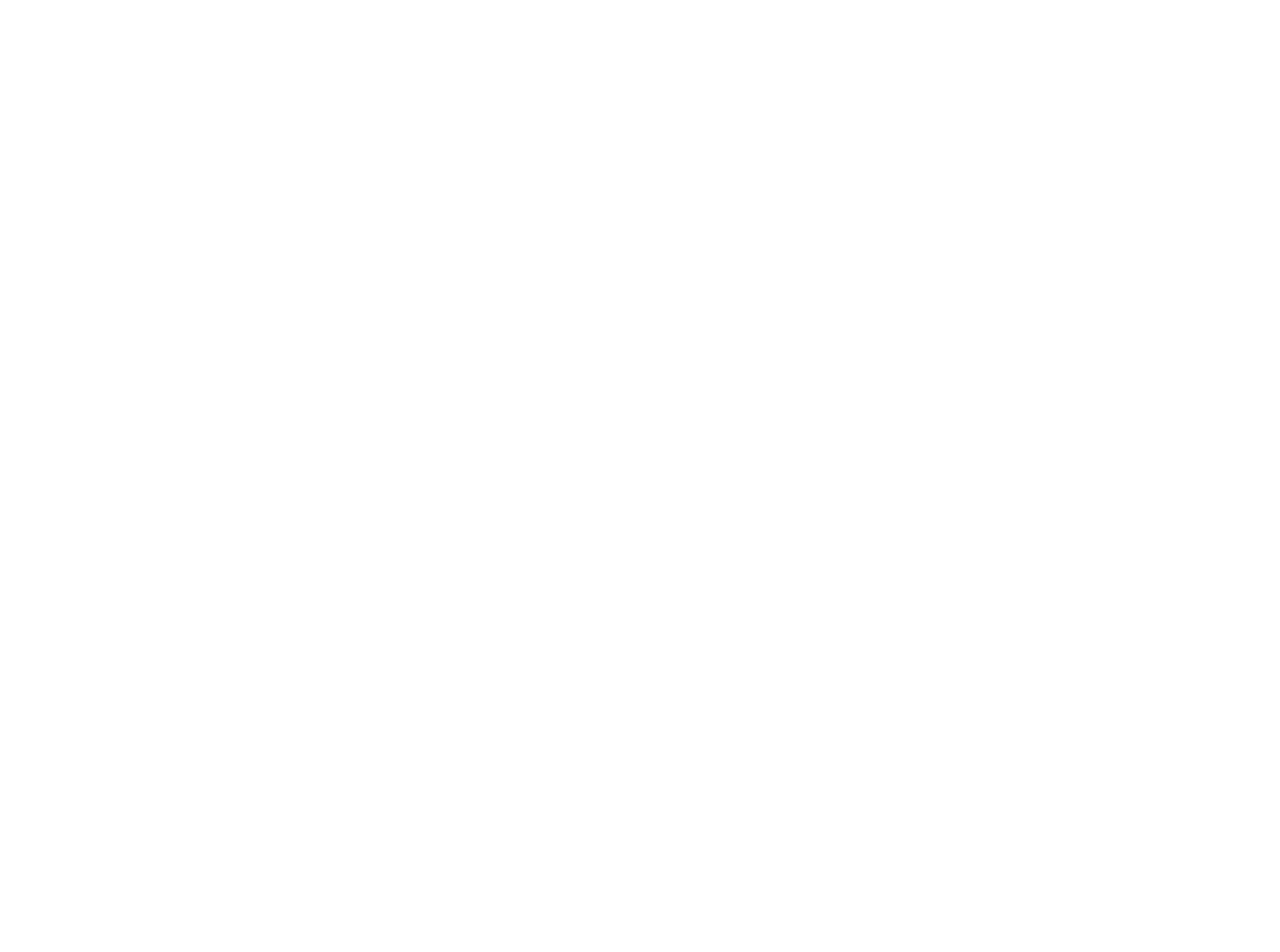
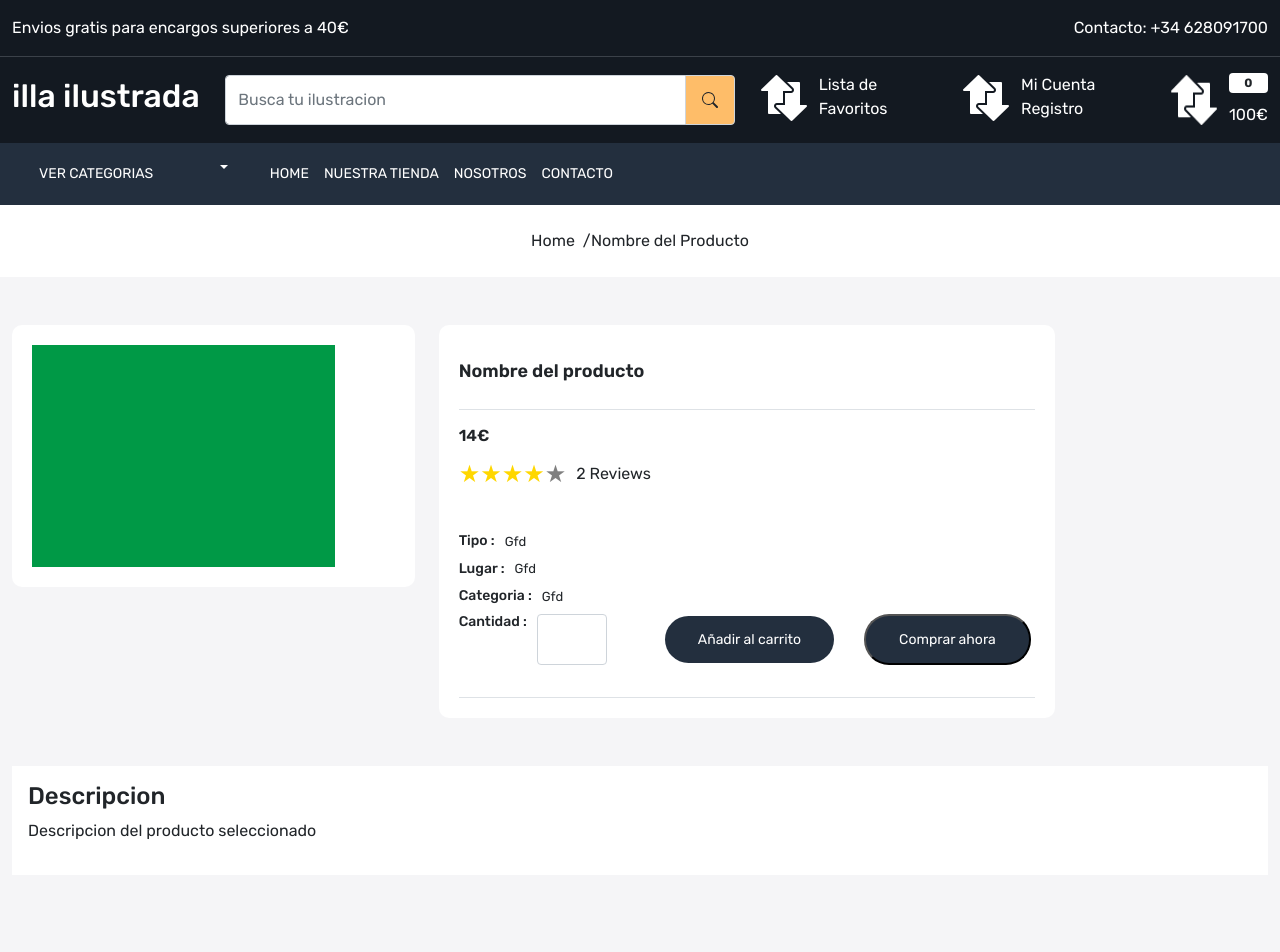
Before and after one commit to PonsBarto/illa_Ilustrada_front, a React (Create React App) app: page /product/1 in a window 1280 px wide. Before the commit this address had no page. Shown: the top 952 px of the page. Before the commit the page ends 800 px from the top, so only its background shows below. Built offline with nearby package versions, Linux system fonts and the light colour scheme.

Commit message:
diseño y funcionalidad de vista de producto al detalle

```diff
--- a/src/App.css
+++ b/src/App.css
@@ -299,7 +299,7 @@
   cursor: pointer;
 }
 
-.filter-card .form-check-input:focus{
+.filter-card .form-check-input:focus {
   box-shadow: none;
   border-color: rgb(0, 0, 0, 0.25);
 }
@@ -317,7 +317,7 @@
   margin-top: 15px;
 }
 
-.colors{
+.colors {
   list-style-type: none;
   display: flex;
   flex-wrap: wrap;
@@ -330,13 +330,13 @@
   border-radius: 50%;
 }
 
-.filter-sort-grid{
- padding: 10px;
- background-color: white;
- border-radius: 10px;
+.filter-sort-grid {
+  padding: 10px;
+  background-color: white;
+  border-radius: 10px;
 }
 
-.grid img{
+.grid img {
   width: 35px;
   height: 35px;
   background-color: #f2f2f2;
@@ -345,45 +345,44 @@
   cursor: pointer;
 }
 
-.gr-12{
+.gr-12 {
   width: 100%;
 }
 
-.gr-6{
+.gr-6 {
   width: 48%;
 }
 
-.gr-4{
+.gr-4 {
   width: 32%;
 }
 
-.gr-3{
+.gr-3 {
   width: 24%;
 }
 
-.gr-12 .product-card{
+.gr-12 .product-card {
   display: flex;
   gap: 20px;
 }
 
-.gr-6 .product-card{
+.gr-6 .product-card {
   width: 100%;
 }
 
-.gr-4 .product-image img{
+.gr-4 .product-image img {
   margin: auto;
   display: block;
 }
 
-.gr-12 .product-card .product-image{
+.gr-12 .product-card .product-image {
   width: 270px;
 }
 
-gr-12 .action-bar{
+gr-12 .action-bar {
   top: 13%;
 }
 /*Our Sotre*/
-
 
 /*Contact Page*/
 
@@ -439,7 +438,7 @@
   color: var(--color-777777);
 }
 
-.auth-card p{
+.auth-card p {
   color: var(--color-777777);
 }
 
@@ -467,6 +466,59 @@
   background-color: var(--color-131921);
   color: white;
 }
+/*Auth Card*/
 
+/*Product Page*/
 
-/*Auth Card*/
+.main-product-image {
+  padding: 20px;
+  background-color: white;
+  border-radius: 10px;
+}
+
+.main-product-image {
+  border-radius: 1px solid rgba(0, 0, 0, 0.25);
+}
+
+.main-product-details {
+  padding: 20px;
+  background-color: white;
+  border-radius: 10px;
+}
+
+.border-bottom {
+  border-bottom: 1px solid rgba(0, 0, 0, 0.25);
+}
+
+.main-product-details h3.title {
+  font-size: 18px;
+  font-weight: 600;
+  color: var(--color-1c1b1b);
+  margin-bottom: 10px;
+}
+
+.main-product-details p.price {
+  font-size: 16px;
+  line-height: 20px;
+  font-weight: 600;
+  margin-bottom: 10px;
+}
+
+.main-product-details a.review-btn,
+.t-review {
+  color: var(--color-777777);
+  font-size: 13px;
+}
+
+.product-heading {
+  font-size: 14px;
+  color: var(--color-1c1b1b);
+  margin-bottom: 0px;
+}
+
+.product-data {
+  font-size: 13px;
+  columns: var(--color-777777);
+  margin-bottom: 0px;
+}
+/*Product Page*/
--- a/src/App.js
+++ b/src/App.js
@@ -12,6 +12,7 @@
 import Forgotpassword from "./pages/Forgotpassword";
 import Signup from "./pages/Signup";
 import Resetpassword from "./pages/Reserpassword";
+import SingleProduct from "./pages/SingelProduct";
 
 function App() {
   return (
@@ -22,7 +23,8 @@
             <Route index element={<Home />} />
             <Route path="about" element={<About />} />
             <Route path="contact" element={<Contact/>} />
-            <Route path="tienda" element={<OurStore/>}/>
+            <Route path="product" element={<OurStore/>}/>
+            <Route path="product/:id" element={<SingleProduct/>}/>
             <Route path="nosotros" element={<Us/>}/>
             <Route path="favoritos" element={<Wishlist/>}/>
             <Route path="login" element={<Login/>}/>
--- a/src/components/Footer.js
+++ b/src/components/Footer.js
@@ -10,7 +10,7 @@
           <div className="row align-items-center">
             <div className="col-5">
               <div className="footer-top-data d-flex gap-30 align-items-center">
-                <img src="images/compare.png" alt="newsletter" />
+                <img src="../images/compare.png" alt="newsletter" />
                 <h3 className="mb-0 text-white">
                   Suscribrete para mas novedades
                 </h3>
--- a/src/components/Header.js
+++ b/src/components/Header.js
@@ -48,10 +48,12 @@
             </div>
             <div className="col-5">
               <div className="header-upper-links d-flex aling-items-center justify-content-between ">
-
                 <div>
-                  <Link to="/favoritos" className="d-flex aling-items-center gap-10 text-white">
-                    <img src="images/compare.png" alt="wishlist"/>
+                  <Link
+                    to="/favoritos"
+                    className="d-flex aling-items-center gap-10 text-white"
+                  >
+                    <img src="../images/compare.png" alt="wishlist" />
                     <p className="mb-0">
                       Lista de <br />
                       Favoritos
@@ -59,8 +61,11 @@
                   </Link>
                 </div>
                 <div>
-                  <Link to="/Login" className="d-flex aling-items-center gap-10 text-white">
-                    <img src="images/compare.png" alt="user" />
+                  <Link
+                    to="/Login"
+                    className="d-flex aling-items-center gap-10 text-white"
+                  >
+                    <img src="../images/compare.png" alt="user" />
                     <p className="mb-0">
                       Mi Cuenta <br />
                       Registro
@@ -69,7 +74,7 @@
                 </div>
                 <div>
                   <Link className="d-flex aling-items-center gap-10 text-white">
-                    <img src="images/compare.png" alt="carte" />
+                    <img src="../images/compare.png" alt="carte" />
                     <div className="d-flex flex-column gap-10">
                       <span className="badge bg-white text-dark">0</span>
                       <p className="mb-0">100€</p>
@@ -123,18 +128,10 @@
                 </div>
                 <div className="menu-links">
                   <div className="d-flex align-items-center gap-15">
-                    <NavLink to="/">
-                      Home
-                    </NavLink>
-                    <NavLink  to="/tienda">
-                      Nuestra tienda
-                    </NavLink>
-                    <NavLink to="/nosotros">
-                      Nosotros
-                    </NavLink>
-                    <NavLink to="/contact">
-                      Contacto
-                    </NavLink>
+                    <NavLink to="/">Home</NavLink>
+                    <NavLink to="/product">Nuestra tienda</NavLink>
+                    <NavLink to="/nosotros">Nosotros</NavLink>
+                    <NavLink to="/contact">Contacto</NavLink>
                   </div>
                 </div>
               </div>
--- a/src/components/ProductCard.js
+++ b/src/components/ProductCard.js
@@ -13,9 +13,11 @@
             location.pathname == "/store" ? `gr-${grid}` : "col-11"
           }`}
         >
+          <Link to=":id" className="product-card position-relative">
+            <div className="wshlist-icon posistion-absolute">
               <div className="product-card position-relative">
                 <div className="product-image">
-              <img src="images/banner2.png" alt="product image" />
+                  <img src="../images/banner2.png" alt="product image" />
                 </div>
                 <div className="product-details">
                   <h6 className="place">Playa</h6>
@@ -25,7 +27,7 @@
                   <ReactStars
                     count={5}
                     size={24}
-                value="3"
+                    value="5"
                     edit={false}
                     activeColor="#ffd700"
                   />
@@ -34,20 +36,22 @@
                 <div className="action-bar position-absolute">
                   <div className="d-flex flex-column gap-15">
                     <Link>
-                  <img src="images/wish.svg" alt="wishlist" />
+                      <img src="../images/wish.svg" alt="wishlist" />
                     </Link>
                     <Link>
-                  <img src="images/prodcompare.svg" alt="compare" />
+                      <img src="../images/prodcompare.svg" alt="compare" />
                     </Link>
                     <Link>
-                  <img src="images/view.svg" alt="view" />
+                      <img src="../images/view.svg" alt="view" />
                     </Link>
                     <Link>
-                  <img src="images/add-cart.svg" alt="addcart" />
+                      <img src="../images/add-cart.svg" alt="addcart" />
                     </Link>
                   </div>
                 </div>
               </div>
+            </div>
+          </Link>
         </div>
       </div>
     </>
--- a/src/pages/Home.js
+++ b/src/pages/Home.js
@@ -185,7 +185,6 @@
           </div>
         </div>
       </section>
-
     </>
   );
 };
--- a/src/pages/OurStore.js
+++ b/src/pages/OurStore.js
@@ -134,35 +134,26 @@
                       <div className="d-flex gap-10 align-items-center">
                         <img
                           onClick={() => {
-          setGrid(6);
+                            setGrid(4);
                           }}
                           src="images/gr4.svg"
-        className={
-          "d-block img-fluid grid-4 col-3 " +
-          (grid === 6 ? " img-fluid-custom" : "")
-        }
-        alt="grid"
-      />
-      <img
-        onClick={() => {
-          setGrid(30);
-        }}
-        src="images/gr3.svg"
-        className={
-          "d-block img-fluid grid-3 col-4 " +
-          (grid === 30 ? " img-fluid-custom" : "")
-        }
+                          className="d-block img-fluid"
                           alt="grid"
                         />
                         <img
                           onClick={() => {
                             setGrid(6);
                           }}
+                          src="images/gr3.svg"
+                          className="d-block img-fluid"
+                          alt="grid"
+                        />
+                        <img
+                          onClick={() => {
+                            setGrid(12);
+                          }}
                           src="images/gr2.svg"
-        className={
-          "d-block img-fluid grid-2 col-6 " +
-          (grid === 6 ? " img-fluid-custom" : "")
-        }
+                          className="d-block img-fluid"
                           alt="grid"
                         />
                         <img
@@ -170,10 +161,7 @@
                             setGrid(24);
                           }}
                           src="images/gr.svg"
-        className={
-          "d-block img-fluid grid-1 col-12 " +
-          (grid === 24 ? " img-fluid-custom" : "")
-        }
+                          className="d-block img-fluid"
                           alt="grid"
                         />
                       </div>
@@ -184,9 +172,6 @@
               <div className="product-list pb-5">
                 <div className="d-flex gap-10 flex-wrap">
                   <ProductCard grid={grid} />
-                  <ProductCard grid={grid} />
-                  <ProductCard grid={grid} />
-
                 </div>
               </div>
             </div>
--- /dev/null
+++ b/src/pages/SingelProduct.js
@@ -0,0 +1,108 @@
+import React from "react";
+import BreadCrumb from "../components/BreadCrumb";
+import Meta from "../components/Meta";
+import ProductCard from "../components/ProductCard";
+import ReactStars from "react-rating-stars-component";
+
+const SingleProduct = () => {
+  return (
+    <>
+      <Meta title="Nombre del Producto" />
+      <BreadCrumb title="Nombre del Producto" />
+      <div className="main-product-wrapper py-5 home-wrapper-2">
+        <div className="container-xxl">
+          <div className="row">
+            <div className="col-4">
+              <div className="main-product-image">
+                <img src="../images/banner2.png" alt="product image" />
+              </div>
+            </div>
+            <div className="col-6">
+              <div className="main-product-details">
+                <div className="border-bottom py-3">
+                  <h3 className="title">Nombre del producto</h3>
+                </div>
+                <div className="price py-3">
+                  <p className="price">14€</p>
+                  <div className="d-flex align-items-center gap-10">
+                    <ReactStars
+                      count={5}
+                      size={24}
+                      value={4}
+                      edit={false}
+                      activeColor="#ffd700"
+                    />
+                    <p className="mb-0">2 Reviews</p>
+                  </div>
+                </div>
+                <div className="border-bottom py-3">
+                  <div>
+                    <div className="d-flex gap-10 align-items-center my-2">
+                      <h3 className="product-heading">Tipo :</h3>
+                      <p className="product-data">Gfd</p>
+                    </div>
+                  </div>
+                  <div className="d-flex gap-10 align-items-center my-2">
+                    <h3 className="product-heading">Lugar :</h3>
+                    <p className="product-data">Gfd</p>
+                  </div>
+                  <div className="d-flex gap-10 align-items-center my-2">
+                    <h3 className="product-heading">Categoria :</h3>
+                    <p className="product-data">Gfd</p>
+                  </div>
+                  <div className="d-flex gap-10 flex-row mt-2 mb-3">
+                    <h3 className="product-heading">Cantidad :</h3>
+                    <input
+                      type="number"
+                      name=""
+                      min={1}
+                      max={10}
+                      className="form-control"
+                      style={{ width: "70px" }}
+                      id=""
+                    />
+                    <div className="d-flex align-items-center gap-30 ms-5">
+                      <button className="button border-0" type="submit">
+                        Añadir al carrito
+                      </button>
+                      <button className="button signup">Comprar ahora</button>
+                    </div>
+                  </div>
+                </div>
+              </div>
+            </div>
+          </div>
+        </div>
+        <div className="description-wrapper py-5 home-wrapper-2">
+          <div className="container-xxl">
+            <div className="row">
+              <div className="col-12">
+                <div className="bg-white p-3">
+                  <h4>Descripcion</h4>
+                  <p>Descripcion del producto seleccionado</p>
+                </div>
+              </div>
+            </div>
+          </div>
+        </div>
+        <section className="feature-wrapper py-5 home-wrapper-2">
+          <div className="container-xxl">
+            <div className="row">
+              <div className="col-12">
+                <h3 className="selection-heading">Coleccion Destacada</h3>
+              </div>
+              <div className="col-12 d-flex">
+                <ProductCard />
+                <ProductCard />
+                <ProductCard />
+                <ProductCard />
+              </div>
+            </div>
+          </div>
+        </section>
+      </div>
+    </>
+  );
+};
+
+export default SingleProduct;
```
Lines whose indentation alone changed are shown as unchanged.
